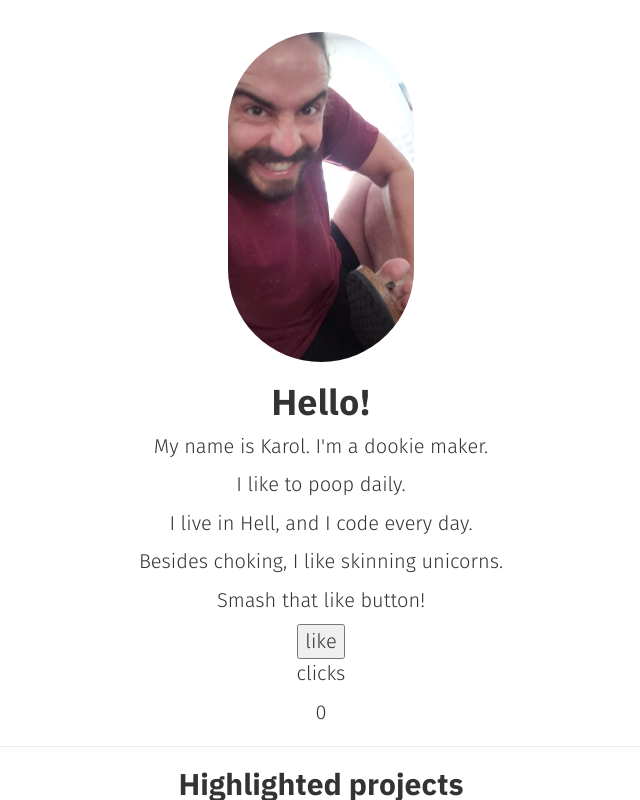
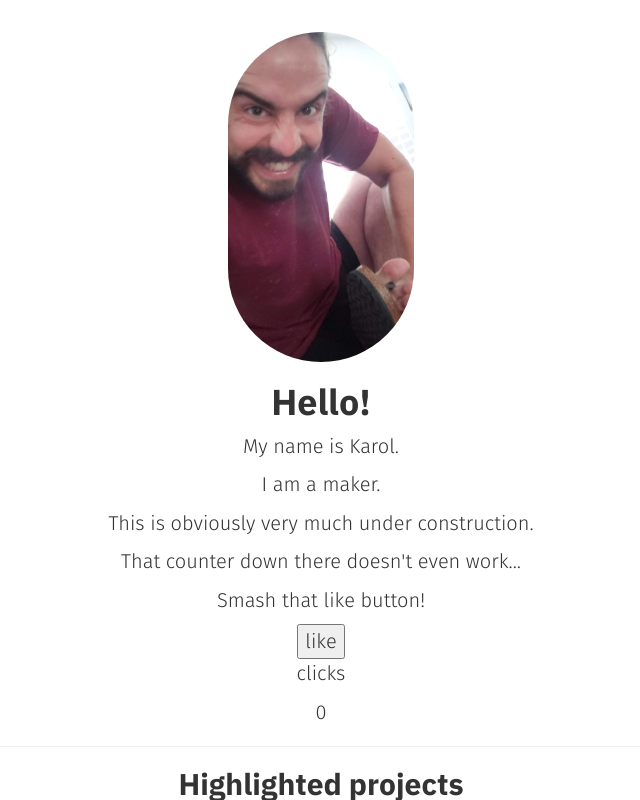
Before and after one commit to ryclorak/portfolio, a React (Create React App) app: page / in a window 1280 px wide. Both pictures are taken after a click on the button "Read more". Shown: the top 800 px of the page, without its empty margins (319-959 px from the left). Built offline with nearby package versions, Linux system fonts and the light colour scheme.

Commit message:
construction message

```diff
--- a/src/App.js
+++ b/src/App.js
@@ -21,13 +21,13 @@ class App extends Component {
       <div>
       <img src={profile} alt='profile' className='profile' />
         <h1>Hello!</h1>
-        <p>My name is Karol. I'm a dookie maker.</p>
-        <p>I like to poop daily.</p>
+        <p>My name is Karol.</p>
+        <p>I am a maker.</p>
         {
           this.state.displayBio ? (
             <div>
-              <p>I live in Hell, and I code every day.</p>
-              <p>Besides choking, I like skinning unicorns.</p>
+              <p>This is obviously very much under construction.</p>
+              <p>That counter down there doesn't even work...</p>
               <p>Smash that like button!</p>
               <div>
                 <button onClick={this.toggleDisplayBio}>like</button>
```
